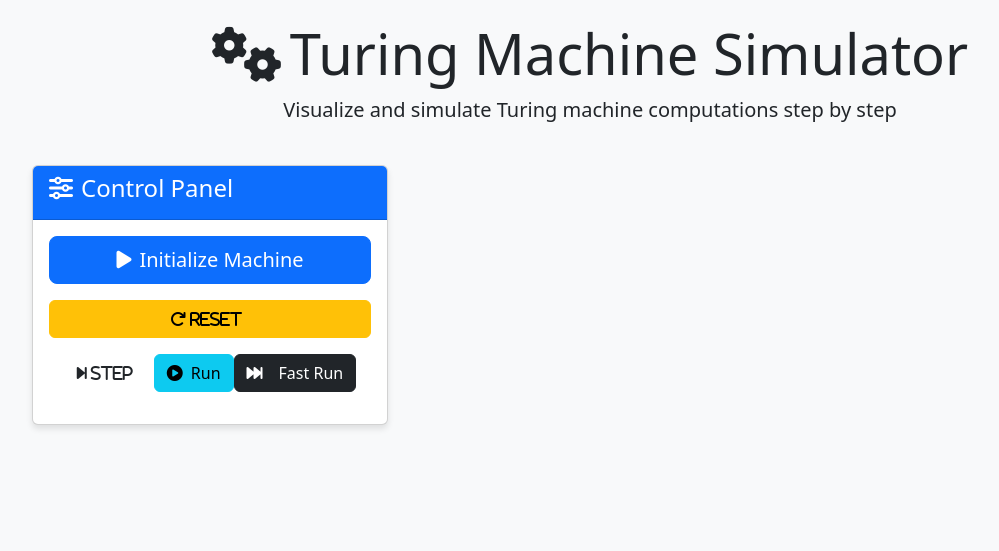
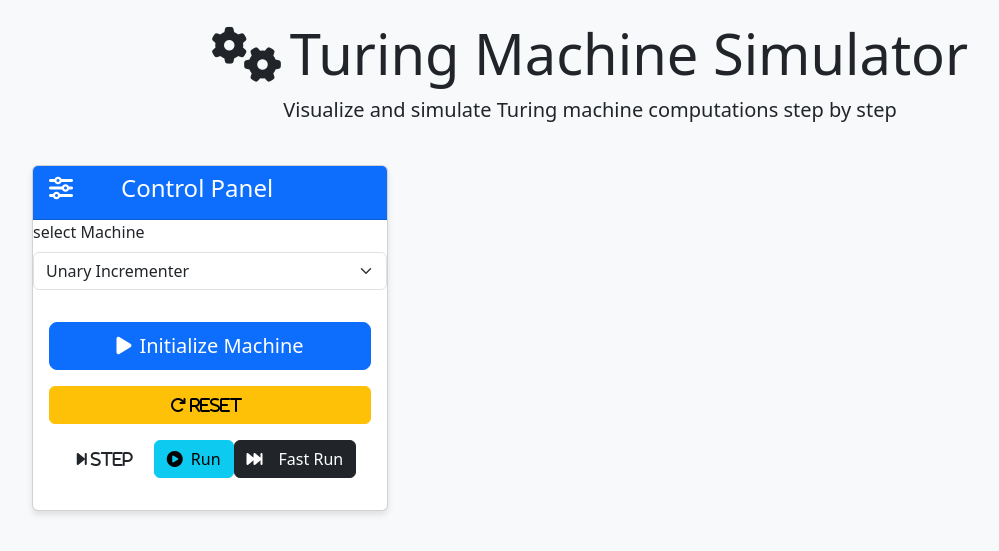
Before and after one commit to pouyatavakoli/TuringMachine-Simulator, a Flask app: page / in a window 1280 px wide. Shown: the top 551 px of the page, without its empty margins (50-1049 px from the left). Run offline with Flask 3, Linux system fonts and the light colour scheme.

Commit message:
feat: add machine selection dropdown

```diff
--- a/app/routes.py
+++ b/app/routes.py
@@ -26,3 +26,13 @@ def step_machine():
 def run_machine():
     # TODO: implementation
     return jsonify({"status": "ran"})
+
+@main_bp.route('/api/machines', methods=['GET'])
+def get_machines():
+    # sample machines
+    #TODO: implementation
+    machines = [
+        {"id": "incrementer", "name": "Unary Incrementer"},
+        {"id": "palindrome", "name": "Binary Palindrome Checker"},
+    ]
+    return jsonify(machines)
--- a/app/static/js/script.js
+++ b/app/static/js/script.js
@@ -5,6 +5,7 @@ const TMSimulator = (() => {
         $('#stepBtn').on('click', handleStep)
         $('#runBtn').on('click', handleRunToggle);
         $('#runFastBtn').on('click', handleFastRun);
+        loadMachines();
     }
 
     function handleInit() {
@@ -28,6 +29,11 @@ const TMSimulator = (() => {
     // TODO: for fast run logic
     }
 
+    function loadMachines() {
+    //TODO: loading machines
+    console.log("Loading machines");
+}
+
     return { init };
 })();
 
--- a/app/templates/index.html
+++ b/app/templates/index.html
@@ -35,7 +35,15 @@
         <div class="col-lg-4">
           <div class="card">
             <div class="card-header bg-primary text-white">
-              <h4><i class="fas fa-sliders-h me-2"></i>Control Panel</h4>
+              <h4><i class="fas fa-sliders-h me-5"></i>Control Panel</h4>
+            </div>
+            <div class="mb-3">
+                <label for="machineSelect" class="form-label">select Machine </label>
+                 <select class="form-select" id="machineSelect">
+                    <!-- sample values -->
+                    <option value="incrementer">Unary Incrementer</option>
+                    <option value="palindrome">Binary Palindrome Checker</option>
+                 </select>
             </div>
             <div class="card-body">
               <div class="d-grid gap-2 mb-3">
```
